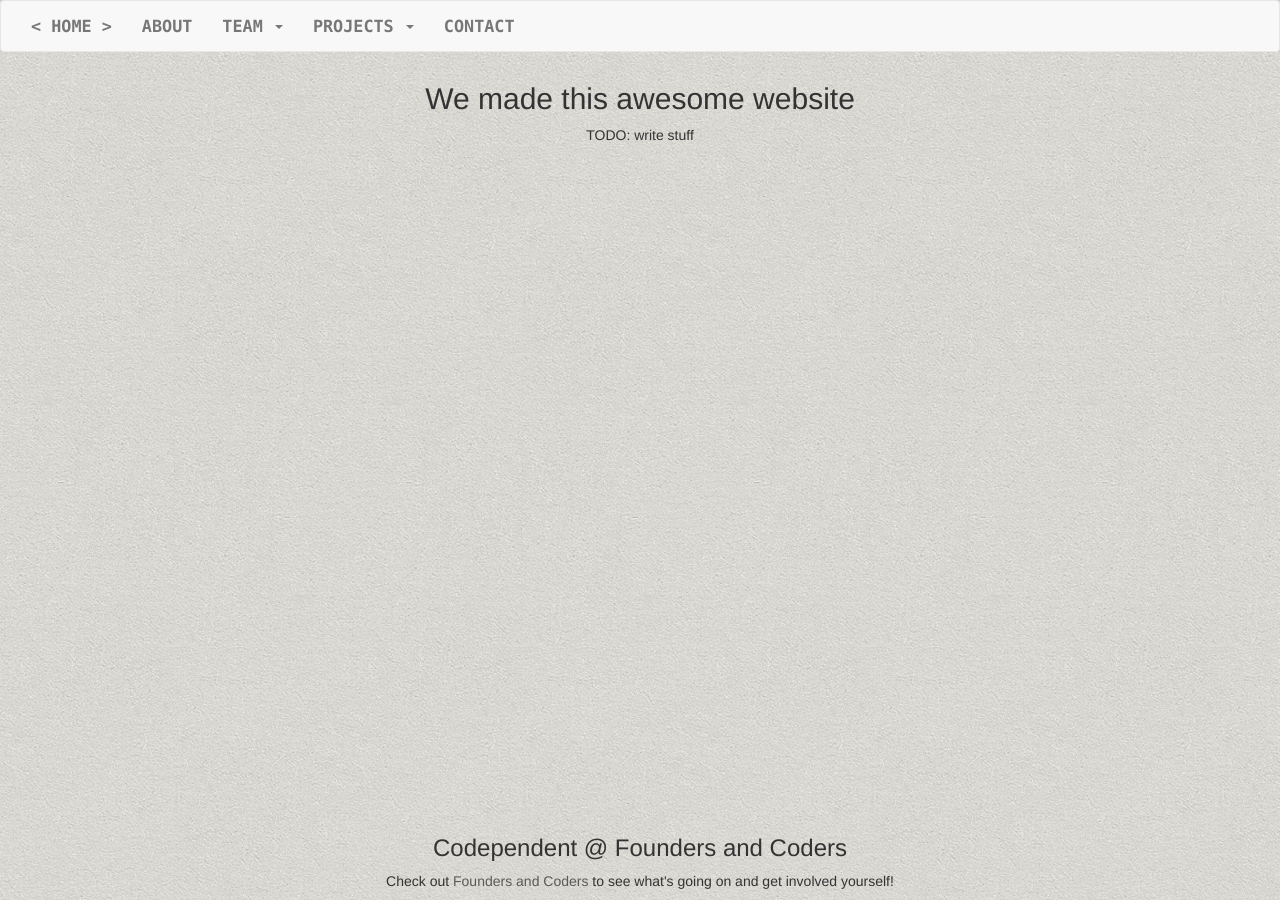
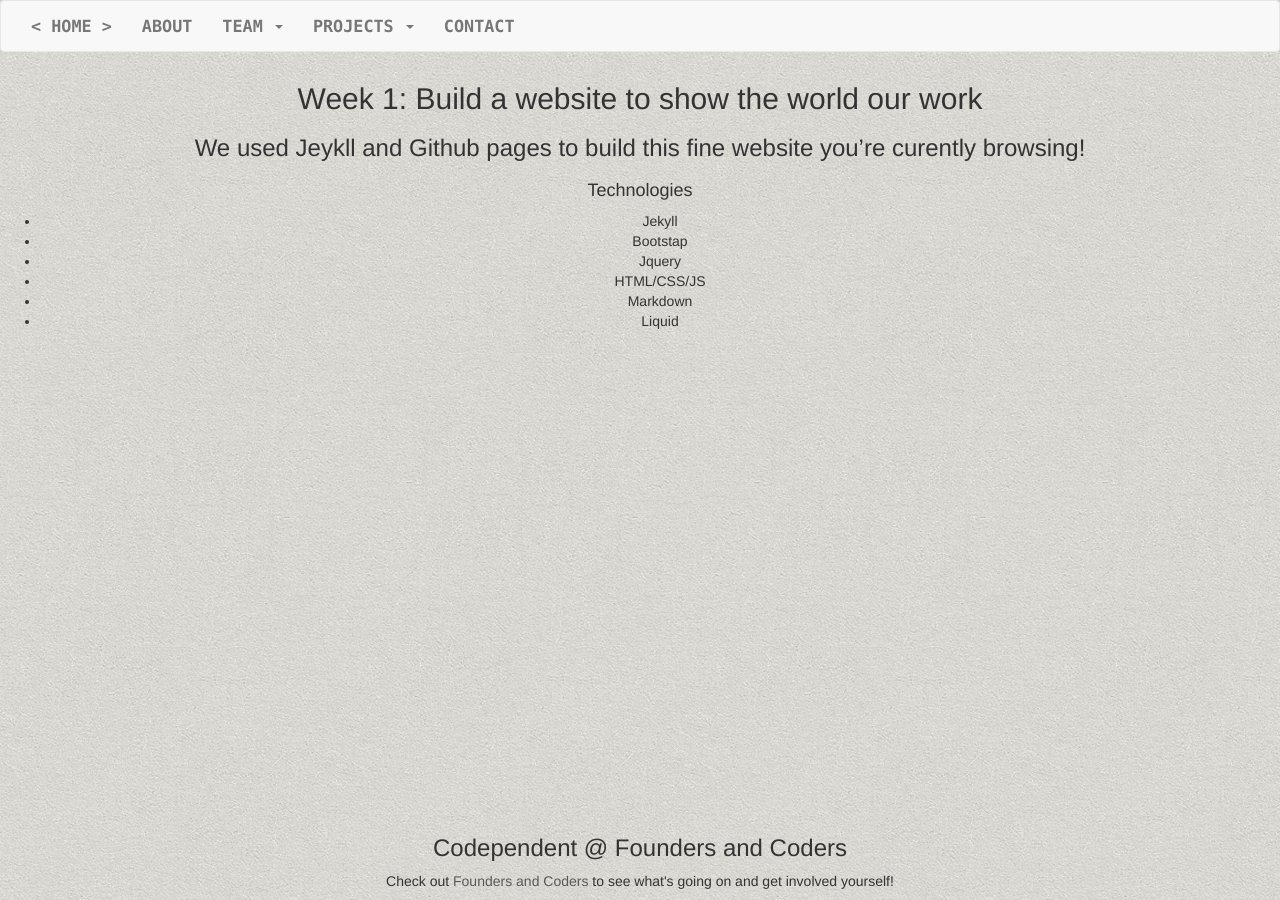
Before and after one commit to codependentfc/codependentfc.github.io, a Jekyll site: the page built from projects/week1.md, in a window 1280 px wide. Built offline with Jekyll 4.4.1, drawn with Linux system fonts in a browser that asks for light colours; nearby versions of some CDN libraries.

Commit message:
add some project description

```diff
--- a/projects/week1.md
+++ b/projects/week1.md
@@ -4,6 +4,15 @@ title: Team Website
 permalink: /projects/week1/
 ---
 
-## We made this awesome website
+## Week 1: Build a website to show the world our work
 
-TODO: write stuff
+### We used Jeykll and Github pages to build this fine website you're curently browsing!
+
+#### Technologies
+
+* Jekyll
+* Bootstap
+* Jquery
+* HTML/CSS/JS
+* Markdown
+* Liquid
```
